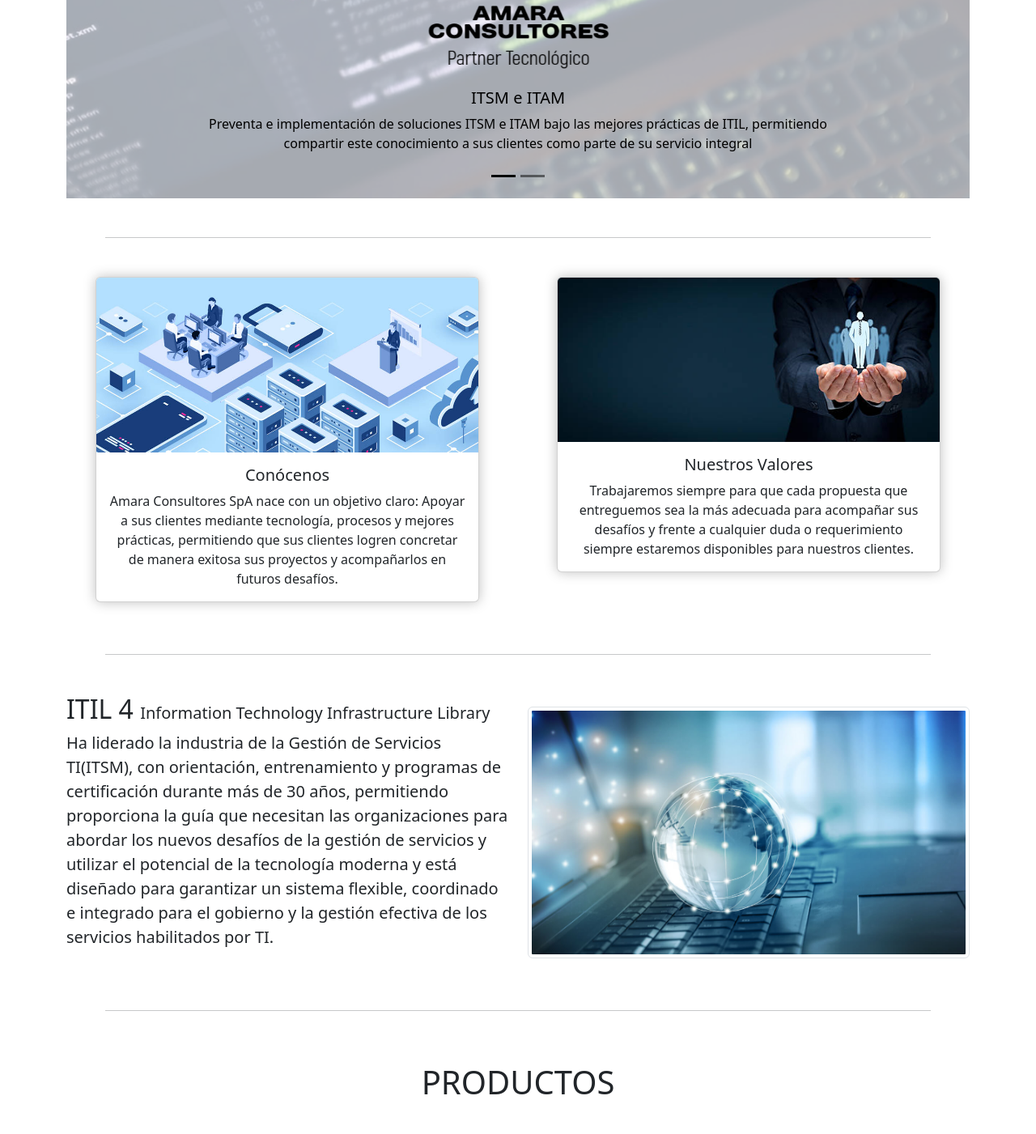
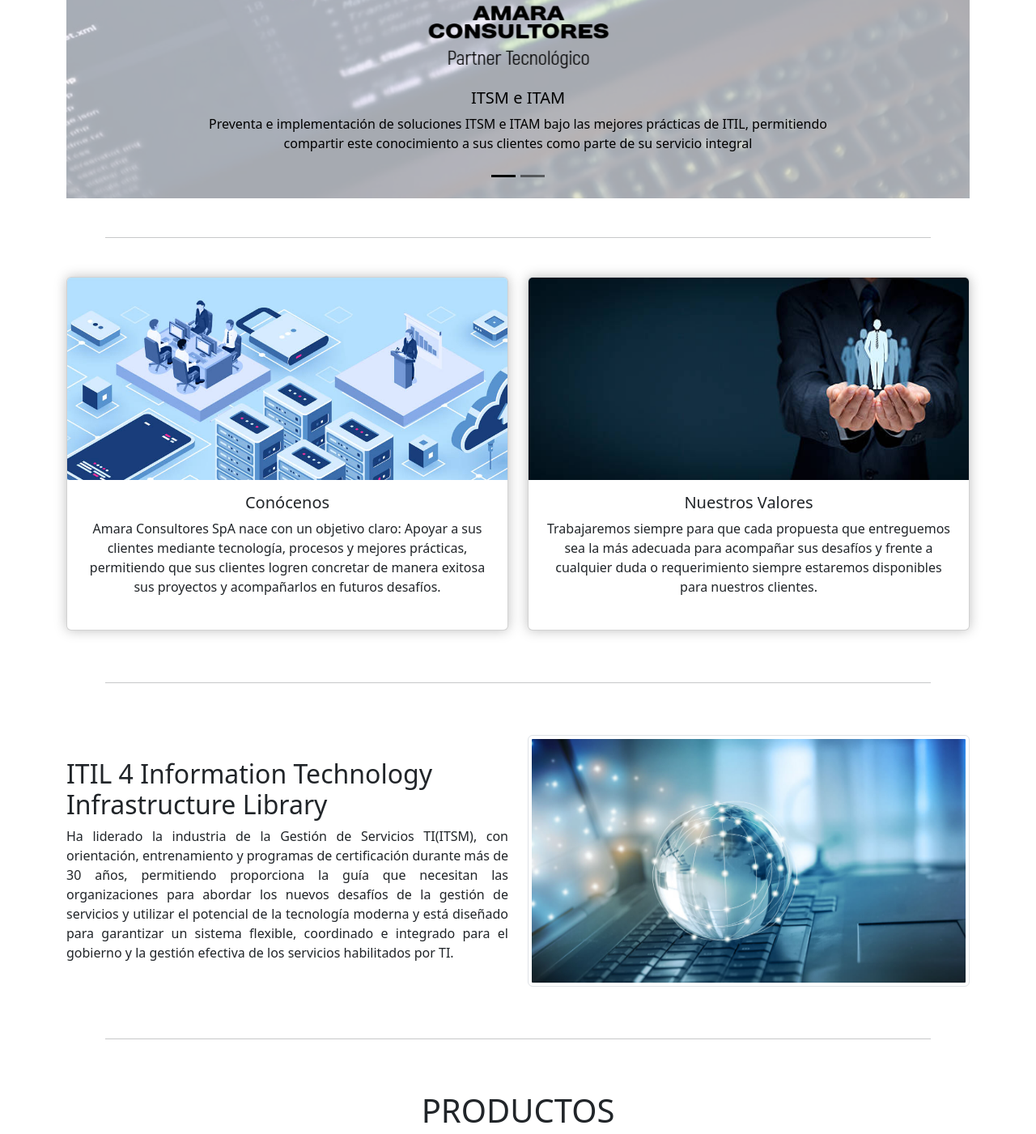
Before and after one commit to Edgardo9/amaraConsultores, an Angular app: page /home in a window 1280 px wide. Shown: the part 503-1904 px from the top of the page at 81% size. Built offline with nearby package versions, Linux system fonts and the light colour scheme.

Commit message:
Se agregan correcciones levantadas

```diff
--- a/src/app/cards/cards.component.css
+++ b/src/app/cards/cards.component.css
@@ -1,3 +1,21 @@
 .card {
     box-shadow: 0 0 15px rgba(0, 0, 0, .25);
 }
+
+@media (min-width: 991px) and (max-width: 1200px) {
+    .card img {
+        height: 230px;
+    }
+    .card-body {
+        height: 200px;
+    }
+}
+
+@media (min-width: 1200px) {
+    .card img {
+        height: 250px;
+    }
+    .card-body {
+        height: 185px;
+    }
+}
--- a/src/app/cards/cards.component.html
+++ b/src/app/cards/cards.component.html
@@ -1,6 +1,6 @@
 <div class="container mt-4 text-center">
     <div class="row">
-        <div class="col-sm-12 col-md-6 px-sm-5 mb-3">
+        <div class="col-md-12 col-lg-6 mb-3">
             <div class="card">
                 <img src="assets/images/empresa.jpg" class="card-img-top" alt="Empresa">
                 <div class="card-body">
@@ -10,7 +10,7 @@
                 </div>
             </div>
         </div>
-        <div class="col-sm-12 col-md-6 px-sm-5">
+        <div class="col-md-12 col-lg-6">
             <div class="card">
                 <img src="assets/images/valores.jpg" class="card-img-top" alt="Valores">
                 <div class="card-body">
--- a/src/app/partners/ivanti/ivanti.component.html
+++ b/src/app/partners/ivanti/ivanti.component.html
@@ -65,7 +65,7 @@
             </div>
             <div class="col-12">
                 <a href="https://www.ivanti.com/" target="_blank">
-                    <img id="bannerIvanti" alt="banner-ivanti" src="./assets/partners/ivanti/banner-ivanti.png" width="90%" />
+                    <img id="bannerIvanti" alt="banner-ivanti" src="./assets/partners/ivanti/banner-ivanti.png" width="100%" />
                 </a>
             </div>
         </div>
--- a/src/app/seccion/seccion.component.css
+++ b/src/app/seccion/seccion.component.css
@@ -0,0 +1,15 @@
+.textoItil {
+    text-align: justify;
+}
+
+@media (min-width: 1400px) {
+    .textoItil {
+        margin-top: 75px;
+    }
+}
+
+@media (min-width: 1200px) and (max-width: 1400px) {
+    .textoItil {
+        margin-top: 45px;
+    }
+}
--- a/src/app/seccion/seccion.component.html
+++ b/src/app/seccion/seccion.component.html
@@ -1,12 +1,11 @@
 <div class="container">
-
     <div class="row">
-        <div class="col-md-12 col-lg-6">
-            <h2>ITIL 4 <span class="lead">Information Technology Infrastructure Library</span></h2>
-            <p class="lead">Ha liderado la industria de la Gestión de Servicios TI(ITSM), con orientación, entrenamiento y programas de certificación durante más de 30 años, permitiendo proporciona la guía que necesitan las organizaciones para abordar los nuevos desafíos
+        <div class="textoItil col-md-12 col-lg-6">
+            <h2 style="text-align: left;">ITIL 4 Information Technology Infrastructure Library</h2>
+            <p>Ha liderado la industria de la Gestión de Servicios TI(ITSM), con orientación, entrenamiento y programas de certificación durante más de 30 años, permitiendo proporciona la guía que necesitan las organizaciones para abordar los nuevos desafíos
                 de la gestión de servicios y utilizar el potencial de la tecnología moderna y está diseñado para garantizar un sistema flexible, coordinado e integrado para el gobierno y la gestión efectiva de los servicios habilitados por TI.</p>
         </div>
-        <div class="col-md-12 col-lg-6 py-3 mt-lg-5 mt-xl-0">
+        <div class="col-md-12 col-lg-6 py-3">
             <img src="assets/images/estrategia.jpg" class="img-thumbnail" alt="ITIL">
         </div>
 
```
